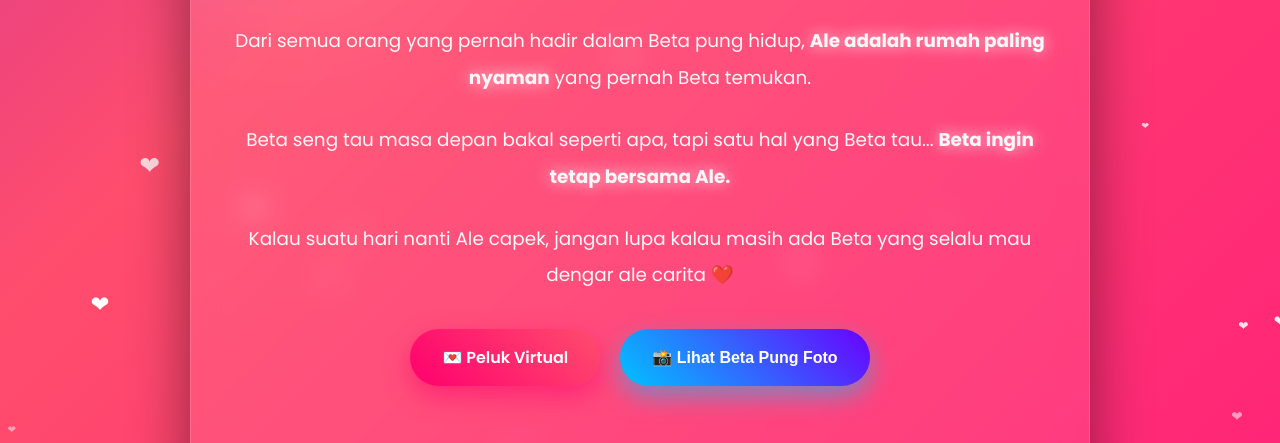
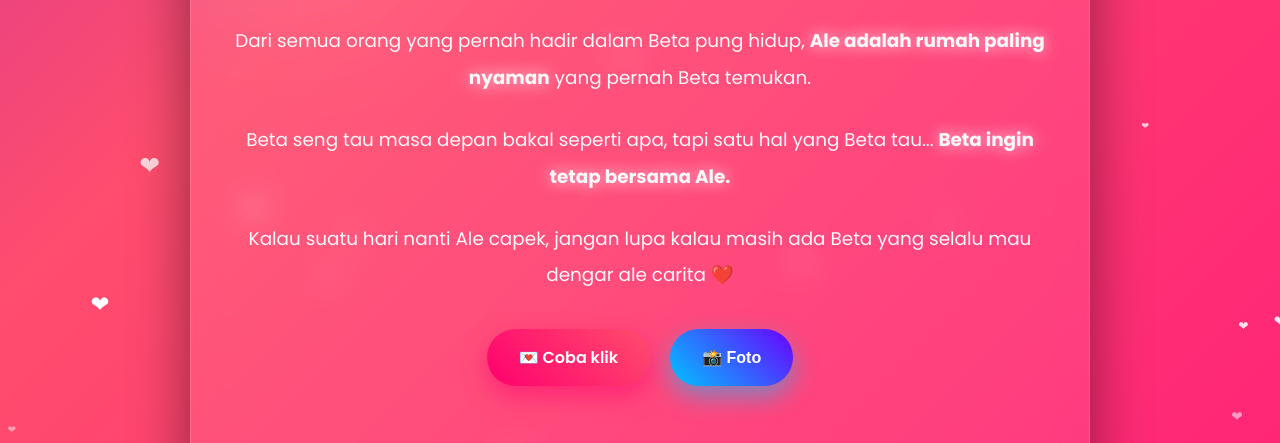
Before and after one commit to josepusmamusara-commits/Nona, a plain HTML site: page index.html in a window 1280 px wide. Shown: the part 278-721 px from the top of the page. Drawn offline with Linux system fonts and the light colour scheme.

Commit message:
Update index.html

```diff
--- a/index.html
+++ b/index.html
@@ -486,13 +486,13 @@ jangan lupa kalau masih ada Beta yang selalu mau dengar ale carita ❤️
 target="_blank"
 class="btn btn-love">
 
-💌 Peluk Virtual
+💌 Coba klik
 
 </a>
 
 <button class="btn btn-photo" onclick="showPhoto()">
 
-📸 Lihat Beta Pung Foto
+📸 Foto
 
 </button>
 
```
